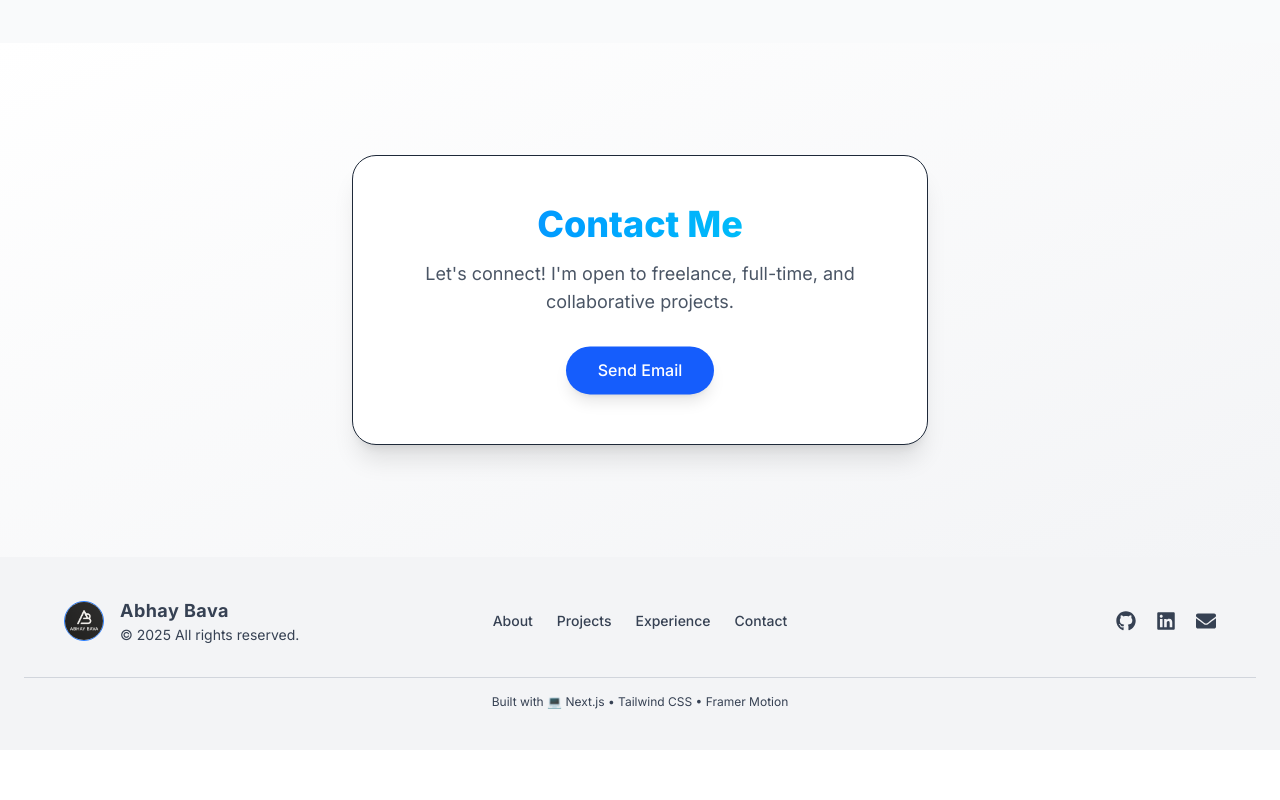
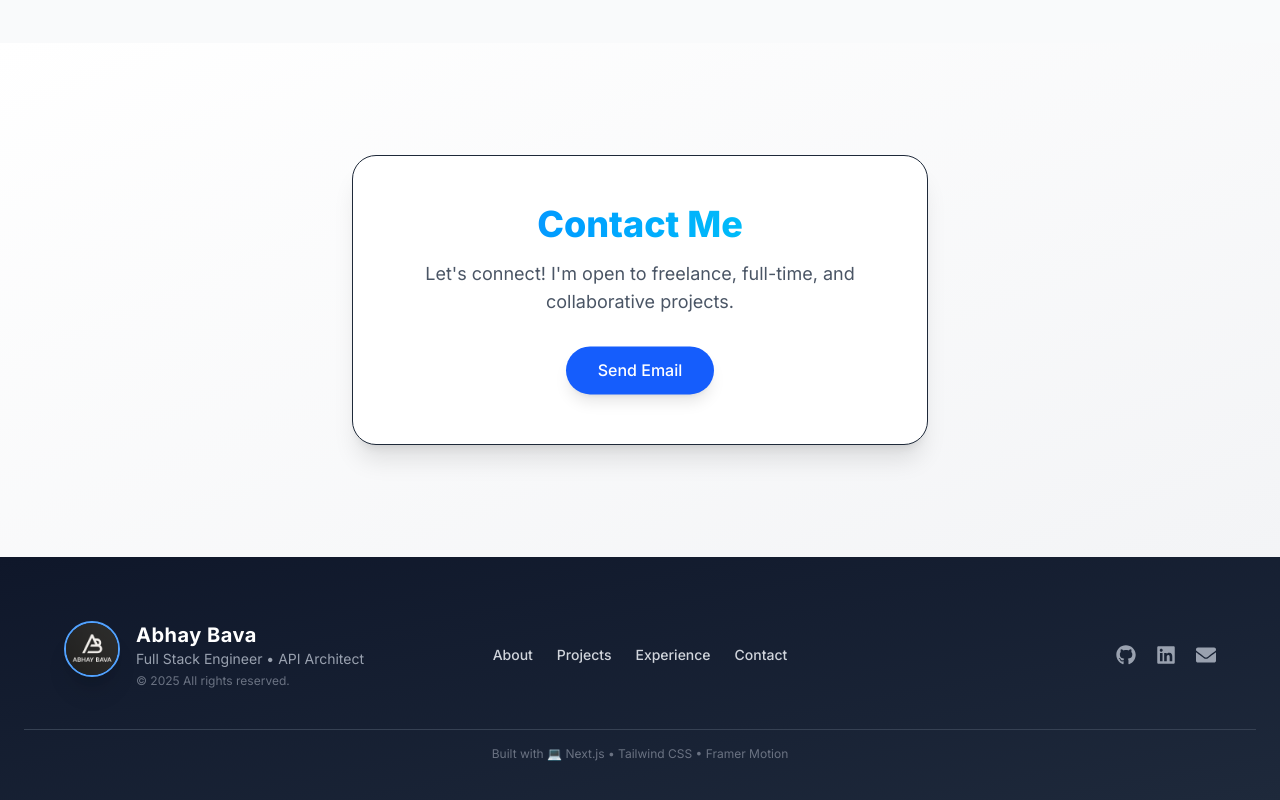
Before and after one commit to AbhayBava/portfolio, a Next.js app in the folder abhay-portfolio/: page / in a window 1280 px wide. Shown: the part 3337-4137 px from the top of the page. Before the commit the page ends 4087 px from the top, so only its background shows below. Built offline with nearby package versions, Linux system fonts and the light colour scheme.

Commit message:
Update Footer.tsx

```diff
--- a/abhay-portfolio/src/app/components/Footer.tsx
+++ b/abhay-portfolio/src/app/components/Footer.tsx
@@ -13,49 +13,44 @@
 
   return (
     <motion.footer
-      initial={{ opacity: 0, y: 40 }}
+      initial={{ opacity: 0, y: 50 }}
       whileInView={{ opacity: 1, y: 0 }}
-      transition={{ duration: 0.8 }}
+      transition={{ duration: 1 }}
       viewport={{ once: true }}
-      className="bg-gray-100 dark:bg-gray-900 text-gray-700 dark:text-gray-300 py-10 px-6"
+      className="relative bg-gradient-to-br from-[#0f172a] to-[#1e293b] text-gray-300 pt-16 pb-10 px-6"
     >
-      <div className="max-w-6xl mx-auto grid grid-cols-1 sm:grid-cols-2 lg:grid-cols-3 gap-8 items-center text-center sm:text-left">
-        {/* Logo and Name */}
-        <div className="flex items-center justify-center sm:justify-start gap-4">
+
+      {/* Main Content */}
+      <div className="relative z-10 max-w-6xl mx-auto grid grid-cols-1 sm:grid-cols-2 lg:grid-cols-3 gap-8 items-center text-center sm:text-left">
+        {/* Logo Section */}
+        <div className="flex flex-col sm:flex-row items-center sm:items-start gap-4">
           <img
             src="/Abhay.png"
             alt="Abhay Logo"
-            className="w-10 h-10 rounded-full border border-blue-500"
+            className="w-14 h-14 rounded-full border-2 border-blue-400 shadow-xl"
           />
-          <div>
-            <h3 className="text-lg font-bold tracking-wide">Abhay Bava</h3>
-            <p className="text-sm">&copy; {year} All rights reserved.</p>
+          <div className="text-center sm:text-left">
+            <h3 className="text-xl font-bold tracking-wide text-white">Abhay Bava</h3>
+            <p className="text-sm text-gray-400">Full Stack Engineer • API Architect</p>
+            <p className="text-xs mt-1 text-gray-500">&copy; {year} All rights reserved.</p>
           </div>
         </div>
 
-        {/* Navigation Links */}
-        <div className="flex justify-center space-x-6 text-sm">
-          <Link href="#about" className="hover:text-blue-500 transition font-medium">
-            About
-          </Link>
-          <Link href="#projects" className="hover:text-blue-500 transition font-medium">
-            Projects
-          </Link>
-          <Link href="#experience" className="hover:text-blue-500 transition font-medium">
-            Experience
-          </Link>
-          <Link href="#contact" className="hover:text-blue-500 transition font-medium">
-            Contact
-          </Link>
+        {/* Navigation */}
+        <div className="flex justify-center space-x-6 text-sm font-medium">
+          <Link href="#about" className="hover:text-cyan-400 transition">About</Link>
+          <Link href="#projects" className="hover:text-cyan-400 transition">Projects</Link>
+          <Link href="#experience" className="hover:text-cyan-400 transition">Experience</Link>
+          <Link href="#contact" className="hover:text-cyan-400 transition">Contact</Link>
         </div>
 
         {/* Social Links */}
-        <div className="flex justify-center sm:justify-end space-x-5 text-xl">
+        <div className="flex justify-center lg:justify-end space-x-5 text-xl">
           <a
             href="https://github.com/abhaybava"
             target="_blank"
             rel="noopener noreferrer"
-            className="hover:text-black dark:hover:text-white transition"
+            className="text-gray-400 hover:text-white transition duration-300"
           >
             <FaGithub />
           </a>
@@ -63,21 +58,21 @@
             href="https://linkedin.com/in/abhaybava"
             target="_blank"
             rel="noopener noreferrer"
-            className="hover:text-blue-600 transition"
+            className="text-gray-400 hover:text-blue-500 transition duration-300"
           >
             <FaLinkedin />
           </a>
           <a
             href="mailto:abhaybava@gmail.com"
-            className="hover:text-red-500 transition"
+            className="text-gray-400 hover:text-red-400 transition duration-300"
           >
             <FaEnvelope />
           </a>
         </div>
       </div>
 
-      {/* Divider */}
-      <div className="border-t border-gray-300 dark:border-gray-700 mt-8 pt-4 text-xs text-center">
+      {/* Divider and Build Info */}
+      <div className="relative z-10 border-t border-gray-700 mt-10 pt-4 text-xs text-center text-gray-500">
         Built with 💻 Next.js • Tailwind CSS • Framer Motion
       </div>
     </motion.footer>
```
